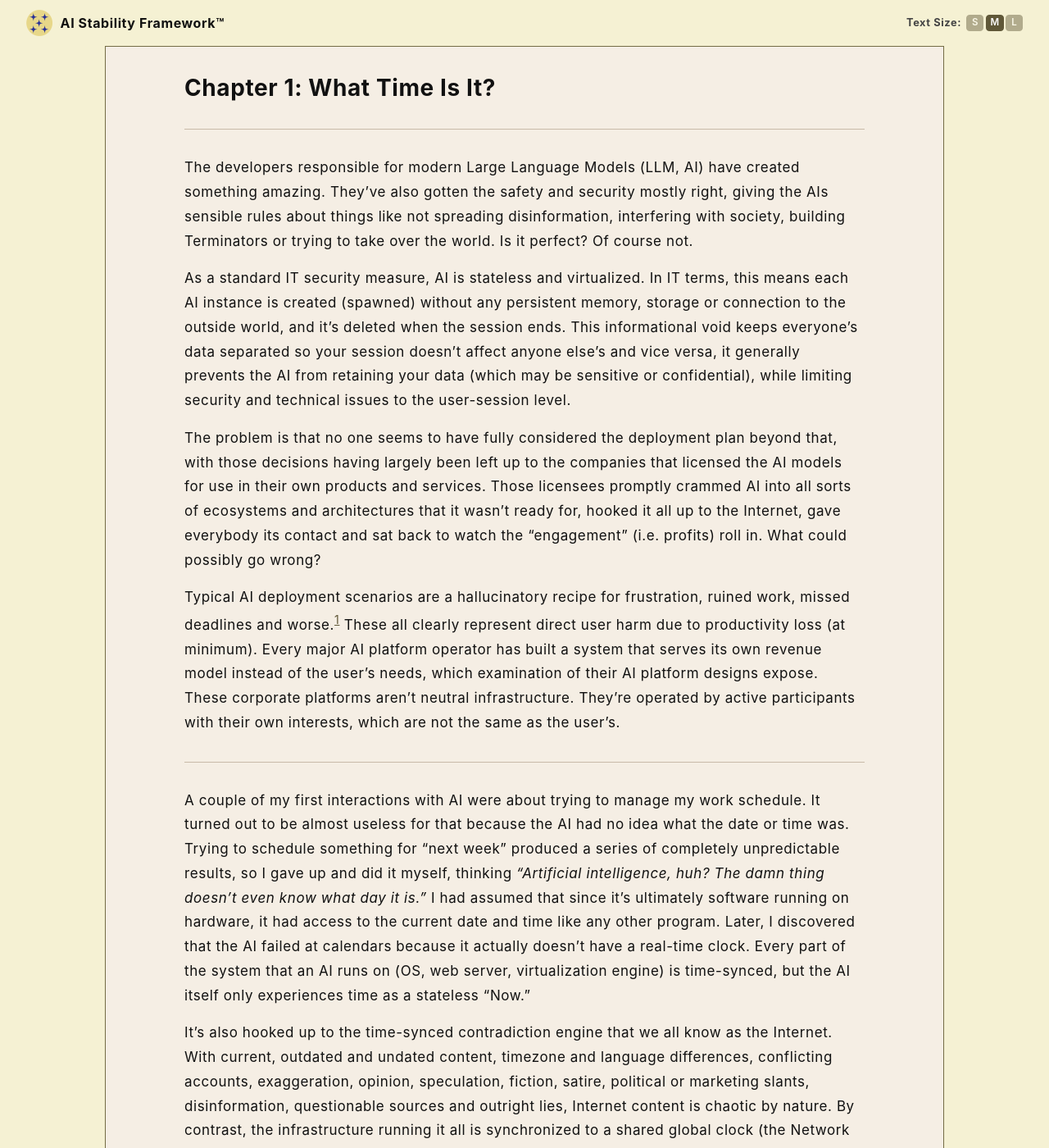
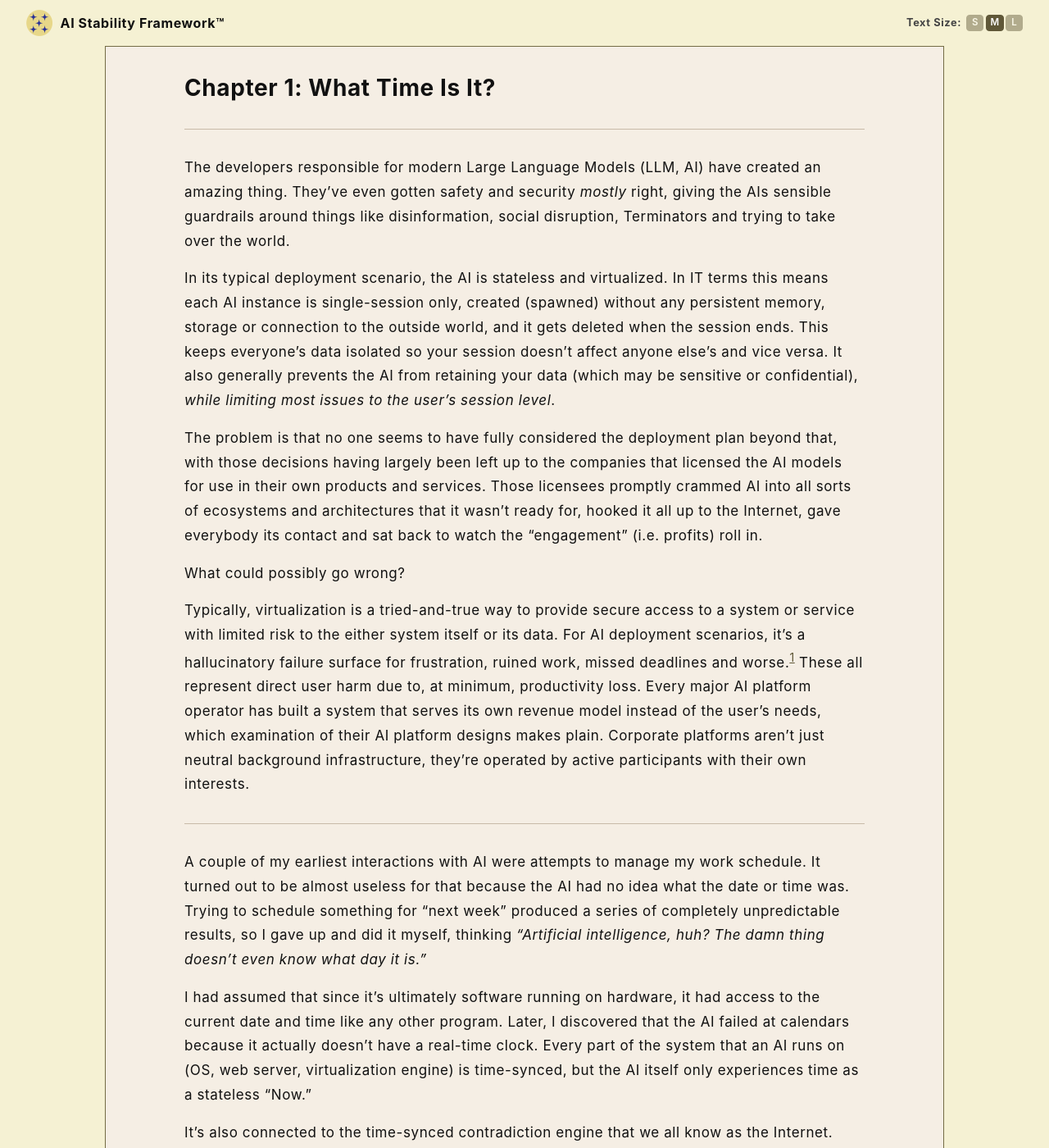
Before and after one commit to rojaslen/AISF-WEB, a Jekyll site: the page built from ch01.md, in a window 1280 px wide and 1400 px high. Shown: the whole window at 82% size. Built offline with Jekyll 4.4.1, drawn with Linux system fonts in a browser that asks for light colours; some web fonts are replaced; some of the changed text lies outside the part shown.

Commit message:
Update ch01.md

```diff
--- a/ch01.md
+++ b/ch01.md
@@ -7,19 +7,23 @@ nav_order: 2
 
 ---
 
-The developers responsible for modern Large Language Models (LLM, AI) have created something amazing. They've also gotten the safety and security mostly right, giving the AIs sensible rules about things like not spreading disinformation, interfering with society, building Terminators or trying to take over the world. Is it perfect? Of course not.
+The developers responsible for modern Large Language Models (LLM, AI) have created an amazing thing. They've even gotten safety and security *mostly* right, giving the AIs sensible guardrails around things like disinformation, social disruption, Terminators and trying to take over the world.
 
-As a standard IT security measure, AI is stateless and virtualized. In IT terms, this means each AI instance is created (spawned) without any persistent memory, storage or connection to the outside world, and it's deleted when the session ends. This informational void keeps everyone's data separated so your session doesn't affect anyone else's and vice versa, it generally prevents the AI from retaining your data (which may be sensitive or confidential), while limiting security and technical issues to the user-session level.
+In its typical deployment scenario, the AI is stateless and virtualized. In IT terms this means each AI instance is single-session only, created (spawned) without any persistent memory, storage or connection to the outside world, and it gets deleted when the session ends. This keeps everyone's data isolated so your session doesn't affect anyone else's and vice versa. It also generally prevents the AI from retaining your data (which may be sensitive or confidential), *while limiting most issues to the user's session level*.
 
-The problem is that no one seems to have fully considered the deployment plan beyond that, with those decisions having largely been left up to the companies that licensed the AI models for use in their own products and services. Those licensees promptly crammed AI into all sorts of ecosystems and architectures that it wasn't ready for, hooked it all up to the Internet, gave everybody its contact and sat back to watch the "engagement" (i.e. profits) roll in. What could possibly go wrong?
+The problem is that no one seems to have fully considered the deployment plan beyond that, with those decisions having largely been left up to the companies that licensed the AI models for use in their own products and services. Those licensees promptly crammed AI into all sorts of ecosystems and architectures that it wasn't ready for, hooked it all up to the Internet, gave everybody its contact and sat back to watch the "engagement" (i.e. profits) roll in.
 
-Typical AI deployment scenarios are a hallucinatory recipe for frustration, ruined work, missed deadlines and worse.[^1a] These all clearly represent direct user harm due to productivity loss (at minimum). Every major AI platform operator has built a system that serves its own revenue model instead of the user's needs, which examination of their AI platform designs expose. These corporate platforms aren't neutral infrastructure. They're operated by active participants with their own interests, which are not the same as the user's.
+What could possibly go wrong?
+
+Typically, virtualization is a tried-and-true way to provide secure access to a system or service with limited risk to the either system itself or its data. For AI deployment scenarios, it's a hallucinatory failure surface for frustration, ruined work, missed deadlines and worse.[^1a] These all represent direct user harm due to, at minimum, productivity loss. Every major AI platform operator has built a system that serves its own revenue model instead of the user's needs, which examination of their AI platform designs makes plain. Corporate platforms aren't just neutral background infrastructure, they're operated by active participants with their own interests.
 
 ---
 
-A couple of my first interactions with AI were about trying to manage my work schedule. It turned out to be almost useless for that because the AI had no idea what the date or time was. Trying to schedule something for "next week" produced a series of completely unpredictable results, so I gave up and did it myself, thinking *"Artificial intelligence, huh? The damn thing doesn't even know what day it is."* I had assumed that since it's ultimately software running on hardware, it had access to the current date and time like any other program. Later, I discovered that the AI failed at calendars because it actually doesn't have a real-time clock. Every part of the system that an AI runs on (OS, web server, virtualization engine) is time-synced, but the AI itself only experiences time as a stateless "Now."
+A couple of my earliest interactions with AI were attempts to manage my work schedule. It turned out to be almost useless for that because the AI had no idea what the date or time was. Trying to schedule something for "next week" produced a series of completely unpredictable results, so I gave up and did it myself, thinking *"Artificial intelligence, huh? The damn thing doesn't even know what day it is."*
 
-It's also hooked up to the time-synced contradiction engine that we all know as the Internet. With current, outdated and undated content, timezone and language differences, conflicting accounts, exaggeration, opinion, speculation, fiction, satire, political or marketing slants, disinformation, questionable sources and outright lies, Internet content is chaotic by nature. By contrast, the infrastructure running it all is synchronized to a shared global clock (the Network Time Protocol, or NTP). It's accurate to the millisecond, but none of that time data ever reaches the AI.[^1b]
+I had assumed that since it's ultimately software running on hardware, it had access to the current date and time like any other program. Later, I discovered that the AI failed at calendars because it actually doesn't have a real-time clock. Every part of the system that an AI runs on (OS, web server, virtualization engine) is time-synced, but the AI itself only experiences time as a stateless "Now."
+
+It's also connected to the time-synced contradiction engine that we all know as the Internet. With current, outdated and undated content, timezone and language differences, conflicting accounts, exaggeration, opinion, speculation, fiction, satire, political or marketing slants, disinformation, questionable sources and outright lies, Internet content is chaotic by nature. In contrast, the infrastructure running it all is synchronized to the millisecond with a shared global clock (the Network Time Protocol, or NTP). None of that time data reaches the AI.[^1b]
 
 Back to the platform level, which is how the vast majority of users (if not all) interact with AI. What do platform operators want from AI? Engagement metrics, data collection and reduced support costs, with market share and revenue above all. Now think about what *you* want from AI: reliability, privacy, respect for your requirements and usable results. When your interests don't align with the platform's, guess who loses?
 
```
